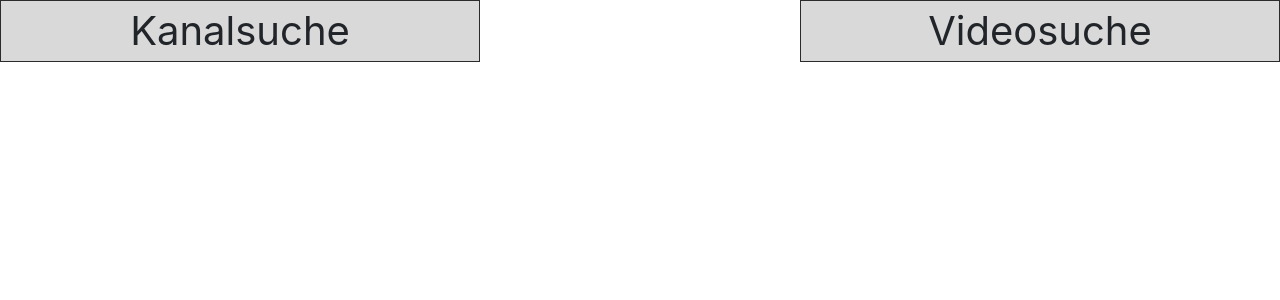
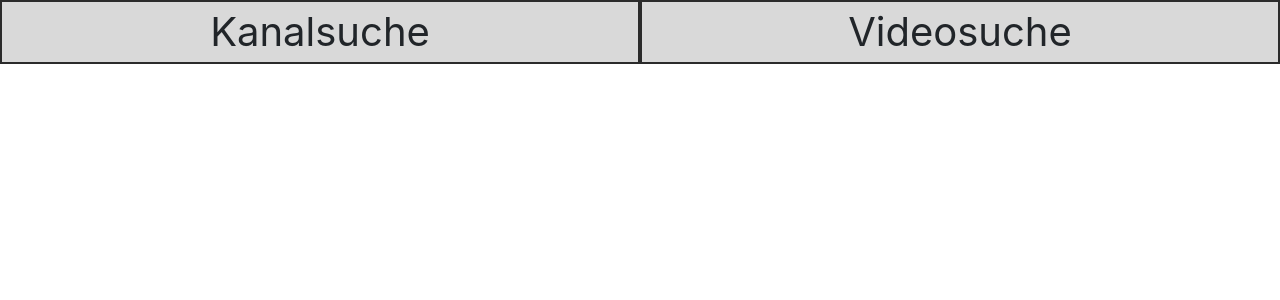
Before and after one commit to kevha/wwi17-youtube-api, a PHP site: page / in a window 1280 px wide. Shown: the part 61-361 px from the top of the page. Run offline with PHP 8.4, Linux system fonts and the light colour scheme; some libraries are stand-ins or nearby versions.

Commit message:
Index update

```diff
--- a/style.css
+++ b/style.css
@@ -15,16 +15,19 @@ body {
 
   block {
     float: right;
-    width: 12em;
-    border: 1px solid rgba(0, 0, 0, 0.8);
+    width: 50%;
+    border: 2px solid rgba(0, 0, 0, 0.8);
     font-size: 40px;
     background-color: #d9d9d9;
+  }
+  .grid-container{
+    height:50%;
   }
 
   block2 {
     float: left;
-    width: 12em;
-    border: 1px solid rgba(0, 0, 0, 0.8);
+    width: 50%;
+    border: 2px solid rgba(0, 0, 0, 0.8);
     font-size: 40px;
     background-color: #d9d9d9;
   }
```
